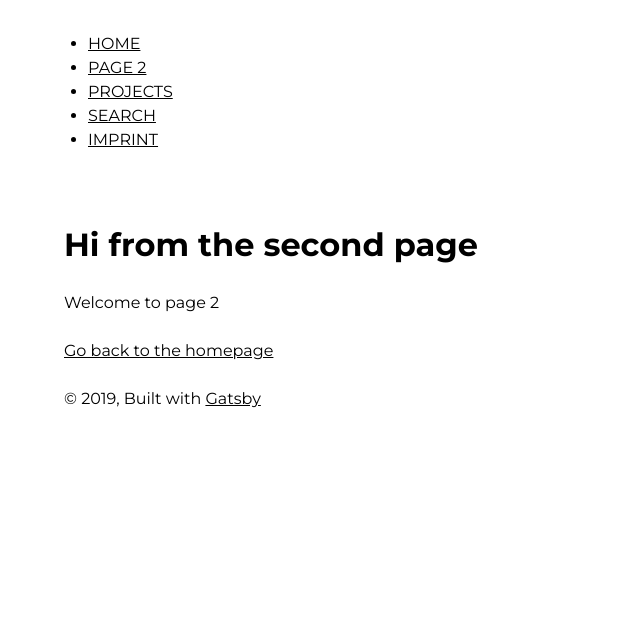
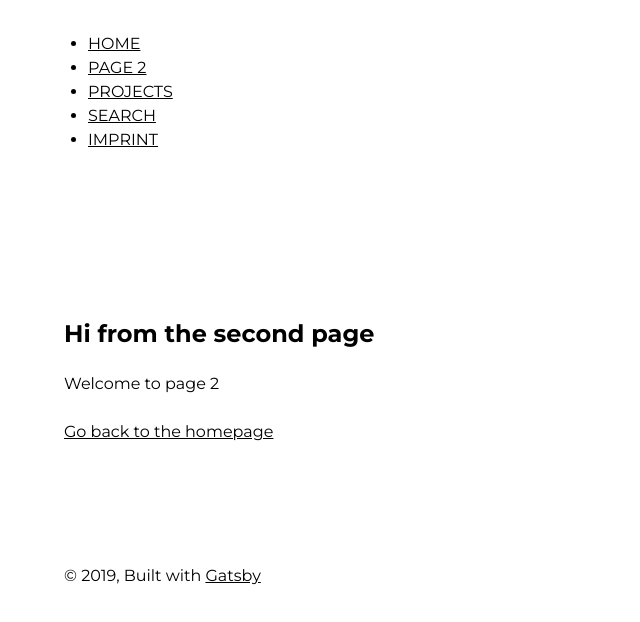
Before and after one commit to marcobiedermann/marcobiedermann-v2, a Gatsby site: page /page-2 in a window 1280 px wide. Shown: the whole page, without its empty margins (0-640 px from the left). Built offline with nearby package versions, Linux system fonts and the light colour scheme; Gatsby itself is replaced by a stand-in of ours.

Commit message:
feat: layout
adjust page layout

```diff
--- a/src/components/Layout/index.jsx
+++ b/src/components/Layout/index.jsx
@@ -19,9 +19,7 @@ const Layout = props => {
           />
         </Grid>
       </Header>
-      <Main>
-        <Grid>{children}</Grid>
-      </Main>
+      <Main>{children}</Main>
       <Footer>
         <Grid>
           © {new Date().getFullYear()}, Built with <a href="https://www.gatsbyjs.org">Gatsby</a>
--- a/src/pages/page-2.jsx
+++ b/src/pages/page-2.jsx
@@ -1,14 +1,20 @@
 import { Link } from 'gatsby';
 import React from 'react';
+import Grid from '../components/Grid';
 import Layout from '../components/Layout';
+import Section from '../components/Section';
 import SEO from '../components/SEO';
 
 const SecondPage = () => (
   <Layout>
     <SEO title="Page two" />
-    <h1>Hi from the second page</h1>
-    <p>Welcome to page 2</p>
-    <Link to="/">Go back to the homepage</Link>
+    <Section>
+      <Grid>
+        <h1>Hi from the second page</h1>
+        <p>Welcome to page 2</p>
+        <Link to="/">Go back to the homepage</Link>
+      </Grid>
+    </Section>
   </Layout>
 );
 
```
Also changed, not shown: src/pages/404.jsx (+8 -2 lines), src/pages/index.jsx (+10 -4 lines), src/pages/projects.jsx (+7 -1 lines), src/pages/search.jsx (+7 -1 lines), src/templates/Page/index.jsx (+8 -2 lines), src/templates/Project/index.jsx (+18 -1 lines), 1 other file.
